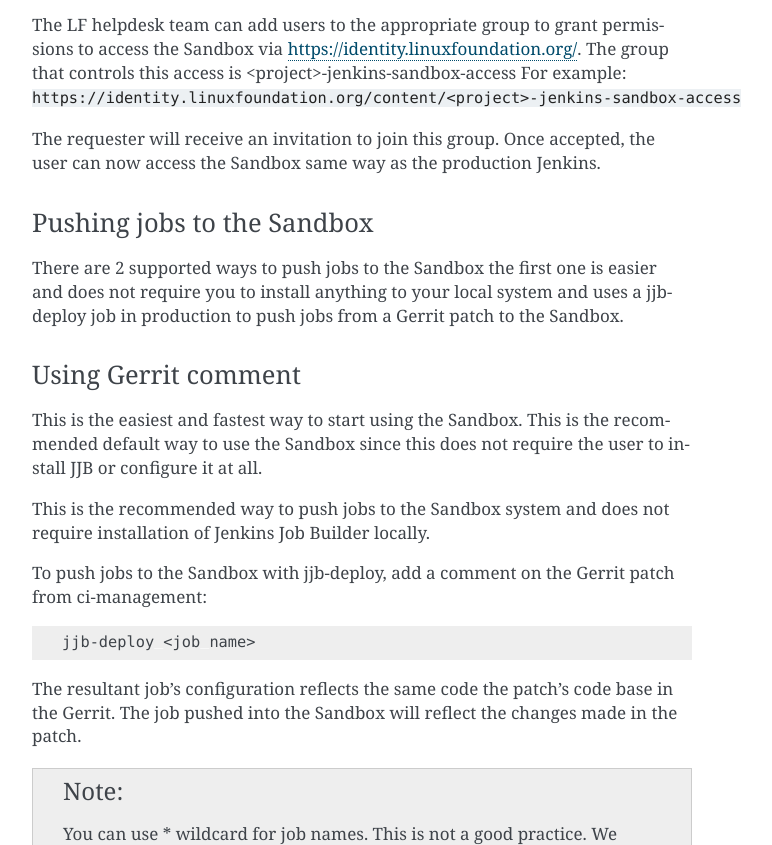
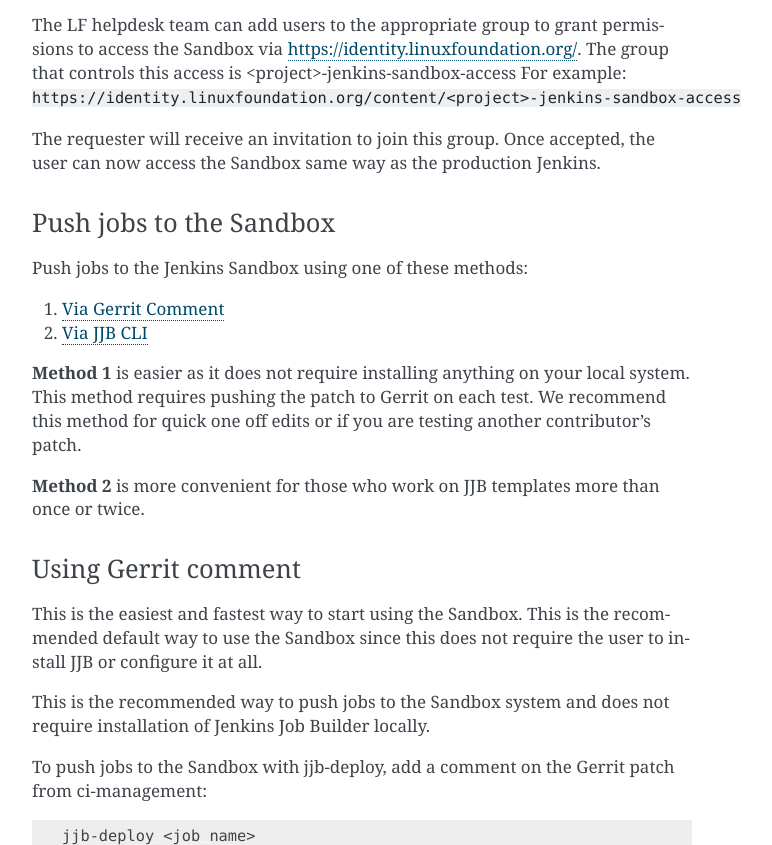
Before and after one commit to lfit/releng-docs, a Sphinx documentation site: the page built from docs/jenkins.rst, in a window 1280 px wide and 900 px high, scrolled down 906 px, cut to the strip 55-900 px from the top of the window. Shown: the whole strip, without its empty margins (388-1160 px from the left). Built offline with Sphinx 7.4.7, drawn with Linux system fonts in a browser that asks for light colours; some of the changed text lies outside the part shown.

Commit message:
Reword Push jobs to sandbox section
Improve this section with links and more clear explanation
of why and when to use each method.

Change-Id: Ibf81545e6d30889a34bbf99f152565bb81610ffe
Signed-off-by: Thanh Ha <thanh.ha@linuxfoundation.org>

```diff
--- a/docs/jenkins.rst
+++ b/docs/jenkins.rst
@@ -48,12 +48,23 @@
 Once accepted, the user can now access the Sandbox same way as the production
 Jenkins.
 
-Pushing jobs to the Sandbox
----------------------------
+Push jobs to the Sandbox
+------------------------
 
-There are 2 supported ways to push jobs to the Sandbox the first one is easier and
-does not require you to install anything to your local system and uses a jjb-deploy
-job in production to push jobs from a Gerrit patch to the Sandbox.
+Push jobs to the Jenkins Sandbox using one of these methods:
+
+1. :ref:`Via Gerrit Comment <jjb-push-gerrit-comment>`
+2. :ref:`Via JJB CLI <jjb-push-cli>`
+
+**Method 1** is easier as it does not require installing anything on your local
+system. This method requires pushing the patch to Gerrit on each test. We
+recommend this method for quick one off edits or if you are testing another
+contributor's patch.
+
+**Method 2** is more convenient for those who work on JJB templates more than
+once or twice.
+
+.. _jjb-push-gerrit-comment:
 
 Using Gerrit comment
 --------------------
@@ -78,6 +89,8 @@
 
    You can use * wildcard for job names. This is not a good practice.
    We highly recommended to use specific Jenkins job names instead.
+
+.. _jjb-push-cli:
 
 Using JJB CLI
 -------------
```
